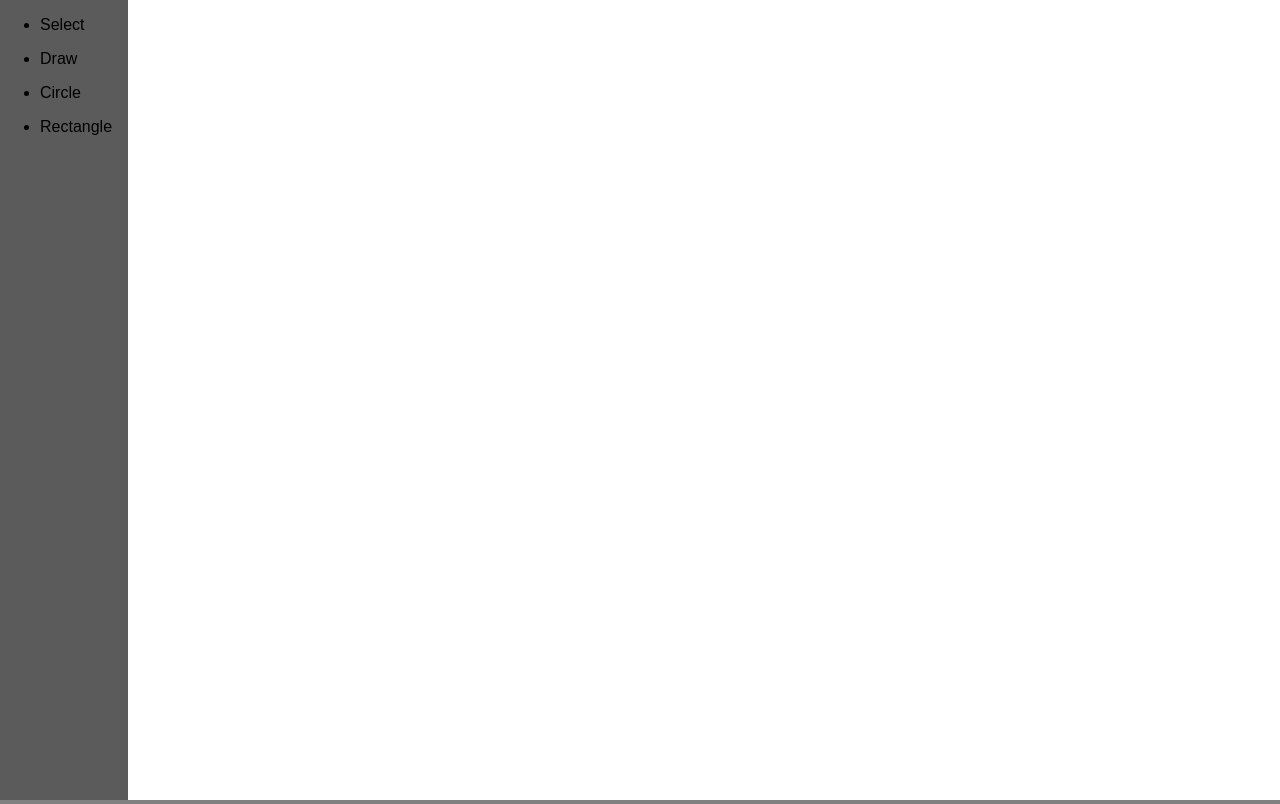
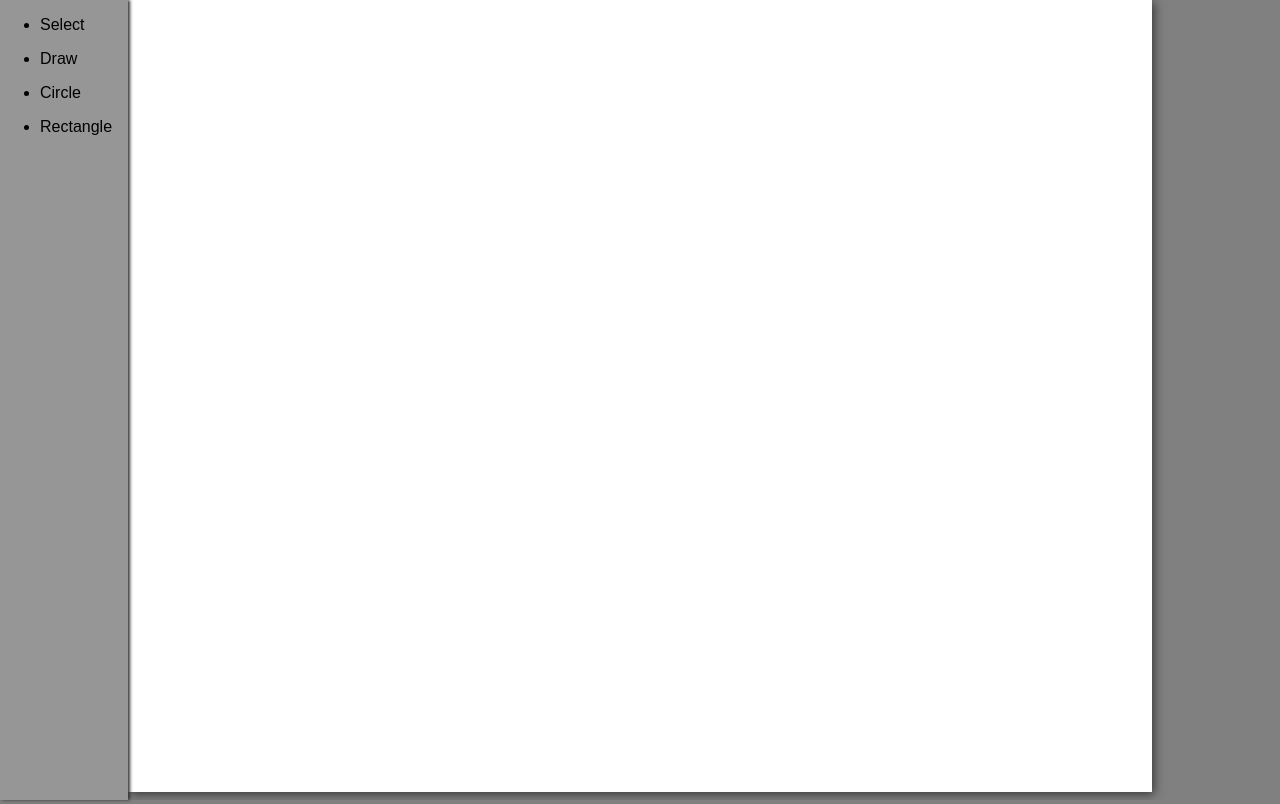
Before and after one commit to mattpitts/Vectora, a React (Create React App) app: page / in a window 1280 px wide. Built offline with nearby package versions, Linux system fonts and the light colour scheme.

Commit message:
added bounding box to drag

```diff
--- a/package.json
+++ b/package.json
@@ -4,6 +4,7 @@
   "private": true,
   "dependencies": {
     "react": "^15.6.1",
+    "react-color": "^2.13.8",
     "react-dom": "^15.6.1",
     "react-redux": "^5.0.6",
     "react-scripts": "1.0.13",
--- a/src/App.css
+++ b/src/App.css
@@ -7,9 +7,13 @@ body {
 }
 
 .ArtBoard {
-	width: 100vw;
-	height: 100vh;
+	width: 80vw;
+	height:99vh;
 	background-color: white;
+	align-self: center;
+	box-shadow: 2px 2px 10px #333333;
+	padding: 0;
+	margin-left: 10vw;
 }
 
 .Layout {
@@ -20,9 +24,10 @@ body {
 .toolbar-container {
 	height: 100vh;
 	width: 10vw;
-	margin-right: 3vw;
+	padding: 0;
 	position: fixed;
-	background-color: rgba(50,50,50,.8);
+	background-color: rgba(150,150,150,1);
+	box-shadow: 2px 0px 3px #333333;
 }
 
 .toolbar-container p {
--- a/src/Components/ArtBoard.js
+++ b/src/Components/ArtBoard.js
@@ -17,6 +17,11 @@ const fillerProps = {
 	stroke: 'black',
 	strokeWidth: '9px'
 };
+const pathFillerProps = {
+	stroke: 'black',
+	strokeWidth: '9px',
+	fill: 'none'
+}
 
 class ArtBoard extends React.Component {
 	constructor(props) {
@@ -62,11 +67,21 @@ class ArtBoard extends React.Component {
 					utilities.getDragArea(event.clientX, event.clientY, this.props.drag.area)
 				);
 				this.forceUpdate();
-				console.log(this.props.drag);
 			}
-			if(!this.props.newShape && this.props.tool !== 'select') {
-				let newShape = shapeUtilities[this.props.tool].create(this.props.drag.area, fillerProps);
-				this.props.actions.shapeActions.createShape(newShape)
+			if(!this.props.newShape) {
+				if(this.props.tool === 'path') {
+					this.props.actions.shapeActions.createShape(
+						shapeUtilities['path'].create(event.clientX, event.clientY, pathFillerProps)
+					)
+				} else {
+					let newShape = shapeUtilities[this.props.tool].create(this.props.drag.area, fillerProps);
+					this.props.actions.shapeActions.createShape(newShape)
+
+				}
+			} else if(this.props.tool === 'path') {
+				this.props.actions.shapeActions.changeShape(
+					shapeUtilities[this.props.tool].update(event.clientX, event.clientY, this.props.newShape)
+				)
 			} else {
 				let updatedShape = shapeUtilities[this.props.tool].update(this.props.drag.area, this.props.newShape);
 				this.props.actions.shapeActions.changeShape(updatedShape);
@@ -77,11 +92,19 @@ class ArtBoard extends React.Component {
 
 	render() {
 		let newShape;
+		let dragBox;
+		if(this.props.drag.dragging && this.props.tool !== 'path') {
+			dragBox = shapeUtilities.dragBox(this.props.drag.area);
+		}
 		if(this.props.newShape) {
 			newShape = shapeUtilities.constructor(this.props.newShape,1);
 		}
 		let shapes = this.props.shapes.map((shape, i) => {
-			return shapeUtilities.constructor(shape,i);
+			if(!shape.selected) {
+				return shapeUtilities.constructor(shape,i);
+			} else {
+				return shapeUtilities.selectedConstructor(shape,i);
+			}
 		})
 		return (
 			<div>
@@ -92,6 +115,7 @@ class ArtBoard extends React.Component {
 					className="ArtBoard">
 					{shapes}
 					{newShape}
+					{dragBox}
 				</svg>
 			</div>
 
--- a/src/scripts/shapes/circle/index.js
+++ b/src/scripts/shapes/circle/index.js
@@ -3,7 +3,6 @@ const circle = {
 		let xWidth = area.xMax - area.xMin;
 		let yWidth = area.yMax - area.yMin;
 		let r = xWidth > yWidth ? yWidth / 2 : xWidth / 2;
-		console.log(r);
 		return {
 			type: 'circle',
 			cx: area.xMin + ((area.xMax - area.xMin) / 2),
@@ -11,7 +10,8 @@ const circle = {
 			r: r,
 			stroke: props.stroke,
 			strokeWidth: props.strokeWidth,
-			fill: props.fill
+			fill: props.fill,
+			boundingBox: area
 		}
 	},
 	update(area, circle) {
@@ -21,6 +21,7 @@ const circle = {
 		circle.r = r;
 		circle.cx = area.xMin + ((area.xMax - area.xMin) / 2);
 		circle.cy = area.yMin + ((area.yMax - area.yMin) / 2);
+		circle.boundingBox = area;
 		return circle;
 	},
 	style(props) {
--- /dev/null
+++ b/src/scripts/shapes/dragBox.js
@@ -0,0 +1,19 @@
+import React from 'react';
+import Rect from '../../Components/Shapes/Rect';
+
+export default function dragBox(area) {
+	return (
+		<Rect
+			x={area.xMin}
+			y={area.yMin}
+			width={area.xMax - area.xMin}
+			height={area.yMax - area.yMin}
+			fill={"rgba(100,100,100,0.5)"}
+			stroke={'blue'}
+			strokeWidth={10}
+		/>
+	)
+}
+
+
+//"rgba(.2,.2,.2,.3)"
--- a/src/scripts/shapes/index.js
+++ b/src/scripts/shapes/index.js
@@ -2,12 +2,16 @@ import path from './path';
 import rect from './rect';
 import circle from './circle';
 import constructor from './constructor';
+import selectedConstructor from './selectedConstructor';
+import dragBox from './dragBox';
 
 const shapeUtilities = {
 	path,
 	rect,
 	circle,
-	constructor
+	constructor,
+	selectedConstructor,
+	dragBox
 }
 
 export default shapeUtilities;
--- a/src/scripts/shapes/path/index.js
+++ b/src/scripts/shapes/path/index.js
@@ -1,5 +1,6 @@
 const path = {
 	create(x, y, props) {
+		x -= window.innerWidth * 0.1;
 		return {
 			type: 'path',
 			d: `M ${x} ${y}`,
@@ -9,6 +10,7 @@ const path = {
 		}
 	},
 	update(x, y, path) {
+		x -= window.innerWidth * 0.1;
 		let newD = `${path.d} L ${x} ${y}`;
 		return {...path, d: newD}
 	},
--- /dev/null
+++ b/src/scripts/shapes/selectedConstructor.js
@@ -0,0 +1,8 @@
+import constructor from './constructor';
+import getShapeBounds from '../utilities';
+
+export default function selectedConstructor(shape, i) {
+	let shapeBounds = getShapeBounds(shape);
+	let constructedShape = constructor(shape, i);
+	return shape;
+}
--- a/src/scripts/utilities.js
+++ b/src/scripts/utilities.js
@@ -1,5 +1,6 @@
 const utilities = {
 	getDragArea(x, y, area) {
+		x -= window.innerWidth * 0.1;
 		if(!area) {
 			area = {
 				xMin: x,
@@ -63,6 +64,7 @@ const utilities = {
 				area.yMin = y;
 			}
 		}
+		console.log(window.innerWidth);
 		return area;
 	}
 }
```
Also changed, not shown: src/scripts/shapes/getShapeBounds.js (added, +11 -0 lines).
